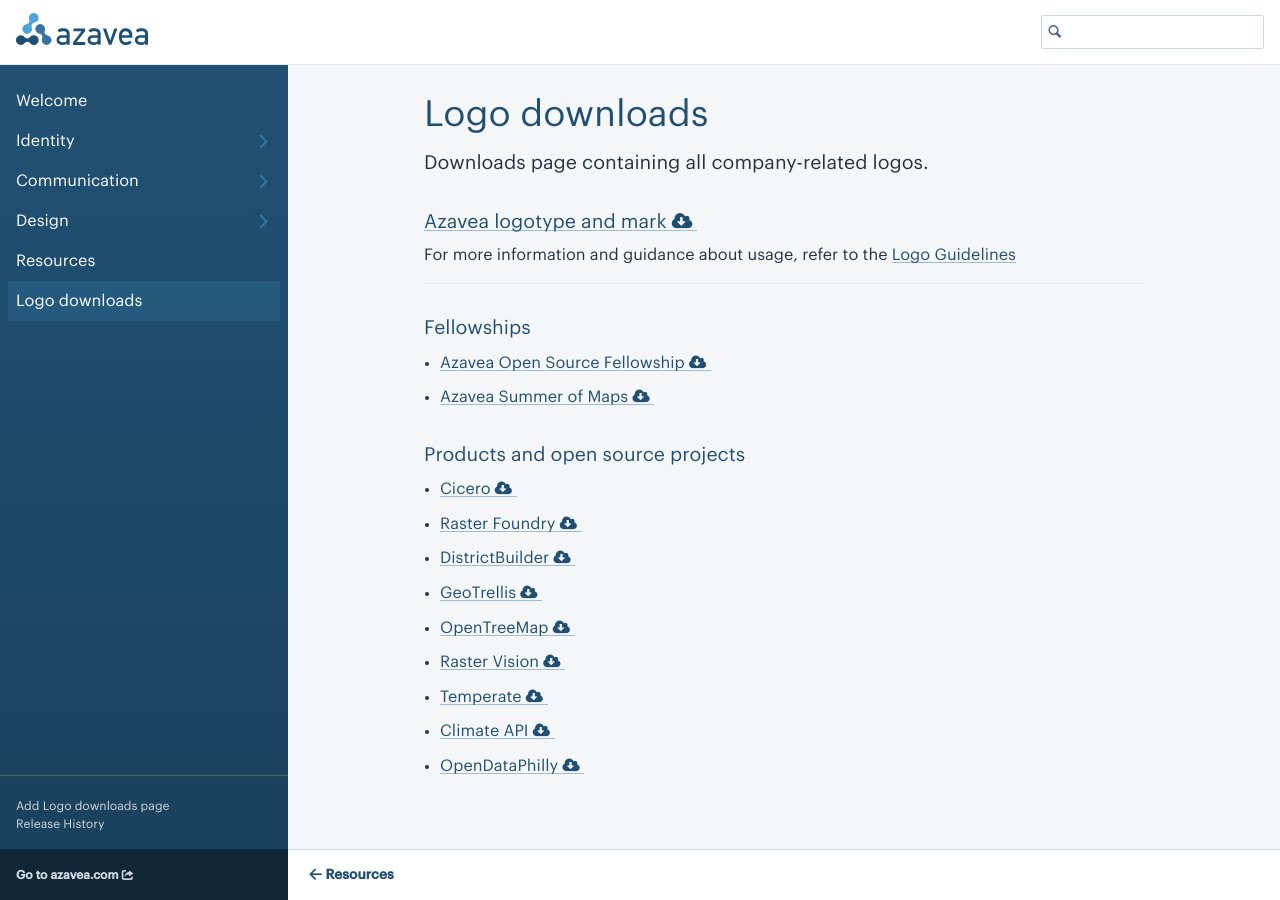
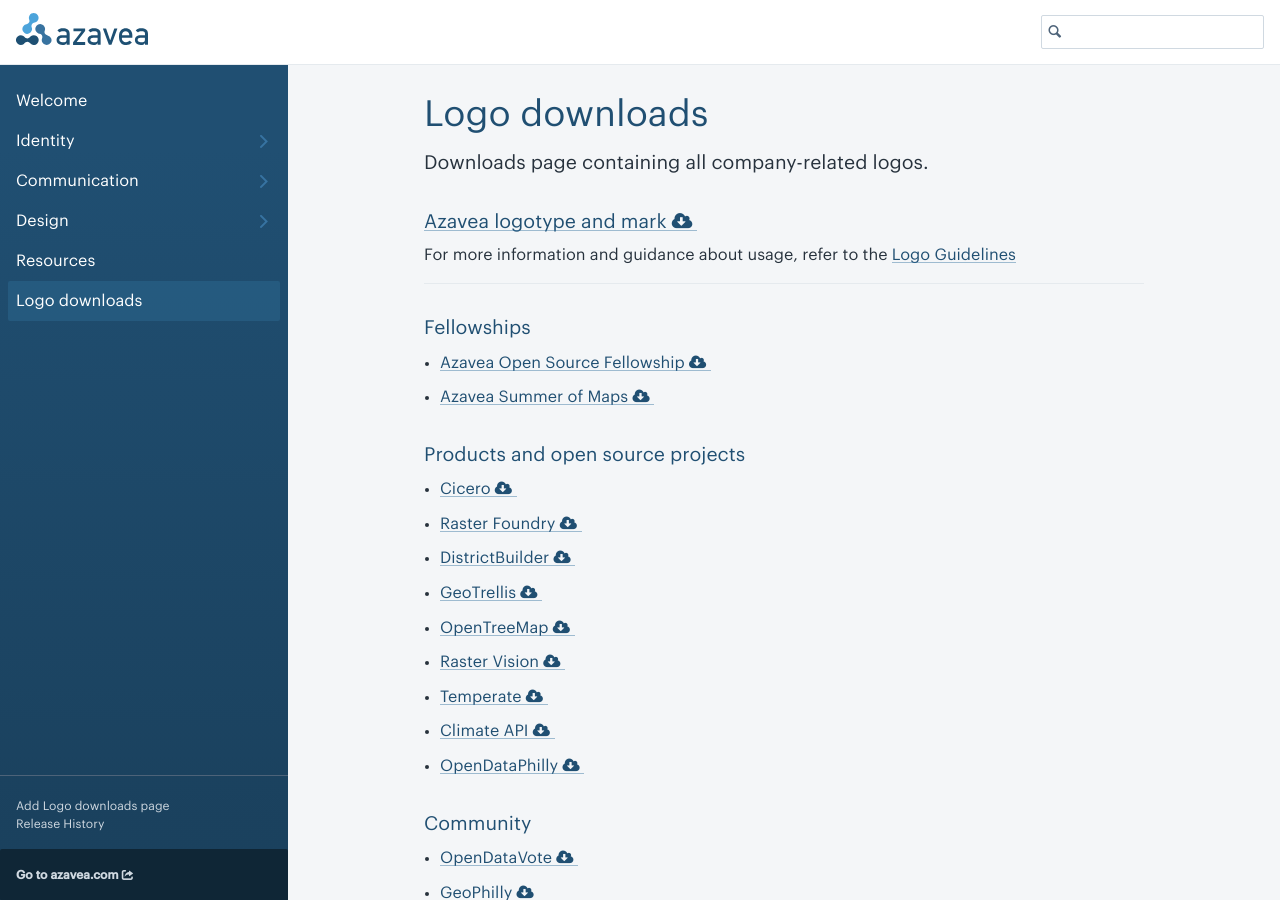
Before and after one commit to azavea/azavea-branding-guide, a Jekyll site: the page built from logo-downloads.md, in a window 1280 px wide. Built offline with Jekyll 4.4.1, drawn with Linux system fonts in a browser that asks for light colours; nearby versions of some CDN libraries; some web fonts are replaced; comment, search, counter and statistics services are not loaded.

Commit message:
Add missing Community logos

```diff
--- a/logo-downloads.md
+++ b/logo-downloads.md
@@ -25,3 +25,7 @@
 - <a href="/downloads/temperate.zip" download>Temperate <span class="c-btn__icon">&#xe844;</span></a>
 - <a href="/downloads/climate-api.zip" download>Climate API <span class="c-btn__icon">&#xe844;</span></a>
 - <a href="/downloads/opendataphilly.zip" download>OpenDataPhilly <span class="c-btn__icon">&#xe844;</span></a>
+
+### Community
+- <a href="/downloads/opendatavote.zip" download>OpenDataVote <span class="c-btn__icon">&#xe844;</span></a>
+- <a href="/downloads/geophilly.zip" download>GeoPhilly <span class="c-btn__icon">&#xe844;</span></a>
```
